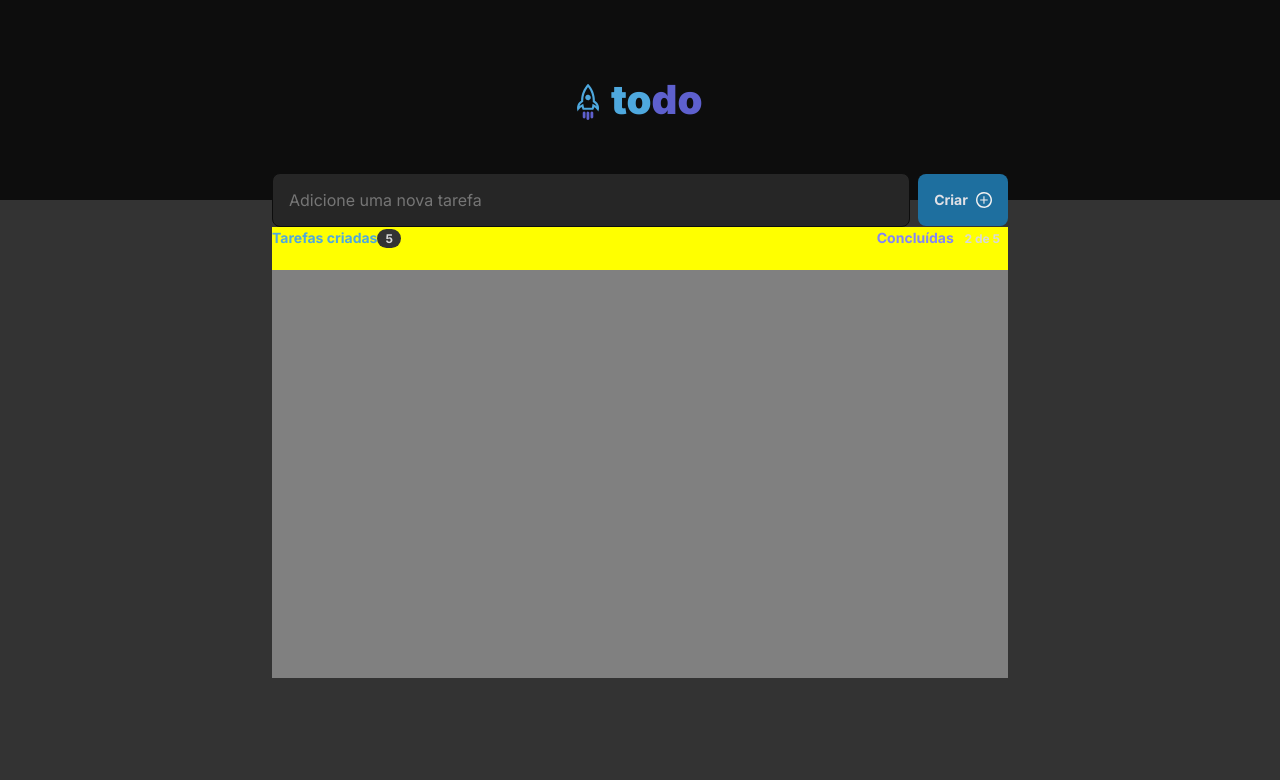
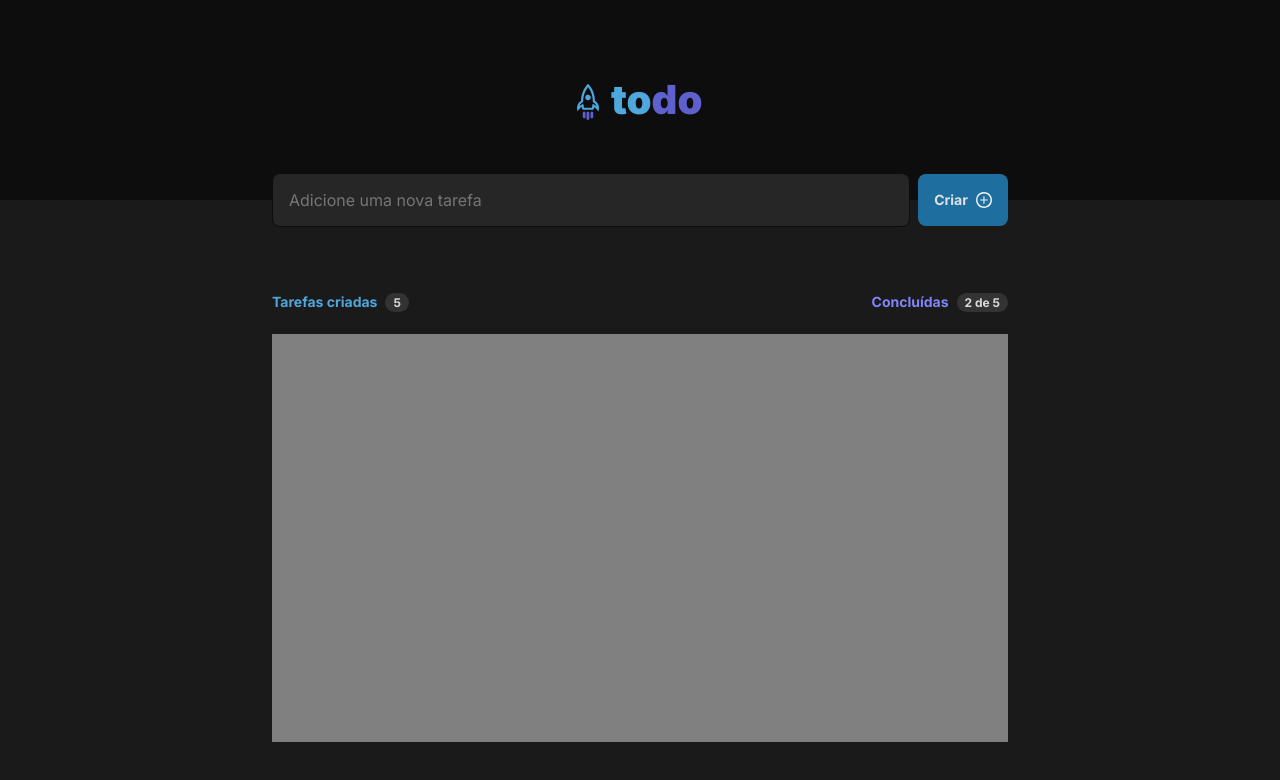
Before and after one commit to felipedev01/Gerenciador-de-Tarefas-com-typeScript, a React (Vite) app: page / in a window 1280 px wide. Shown: the top 780 px of the page. Built offline with nearby package versions, Linux system fonts and the light colour scheme.

Commit message:
header do componente displaytaskwithcontent feito

```diff
--- a/src/Components/displayTaskWithContent.module.css
+++ b/src/Components/displayTaskWithContent.module.css
@@ -1,10 +1,10 @@
 .displayTaskContainer{
-    //width:46rem;
+    margin-top:4rem;
     height:28.1875rem;
     background: gray;
 }.displayTaskContainer > header {
     height:2.6875rem;
-    background:yellow;
+    background:var(--gray-600);
     display: flex;
     justify-content: space-between;
 }.createdTaskText{
@@ -29,6 +29,7 @@
     padding: 0.125rem 0.5rem;
     border-radius: 999px;
     margin:auto;
+    margin-left:0.5rem;
 
 }.doneTasksText{
     font-family: 'Inter';
@@ -47,4 +48,10 @@
     padding-right: 0.5rem;
     padding-top: 0.0625rem;
     margin-left:0.5rem;
+    width: 25px;
+    height: 19px;
+    background:var(--gray-400);
+    border-radius: 999px;
+    padding: 0.125rem 0.5rem;
+
 }
--- a/src/Components/displayTaskWithContent.tsx
+++ b/src/Components/displayTaskWithContent.tsx
@@ -13,7 +13,7 @@ export function DisplayTaskWithContent(){
 
                 <div >
                 <span className={styles.doneTasksText}>Concluídas</span>
-                <span className={styles.doneTasksStatus}>   2 de 5</span>
+                <span className={styles.doneTasksStatus}>2 de 5</span>
                 </div>
             </header>
 
--- a/src/global.css
+++ b/src/global.css
@@ -21,7 +21,7 @@
     box-sizing:border-box;
 }
 body{
-    background:var(--gray-400);
+    background:var(--gray-600);
     color:var(--gray-300);
     -webkit-font-smoothing: antialiased;
 }
```
